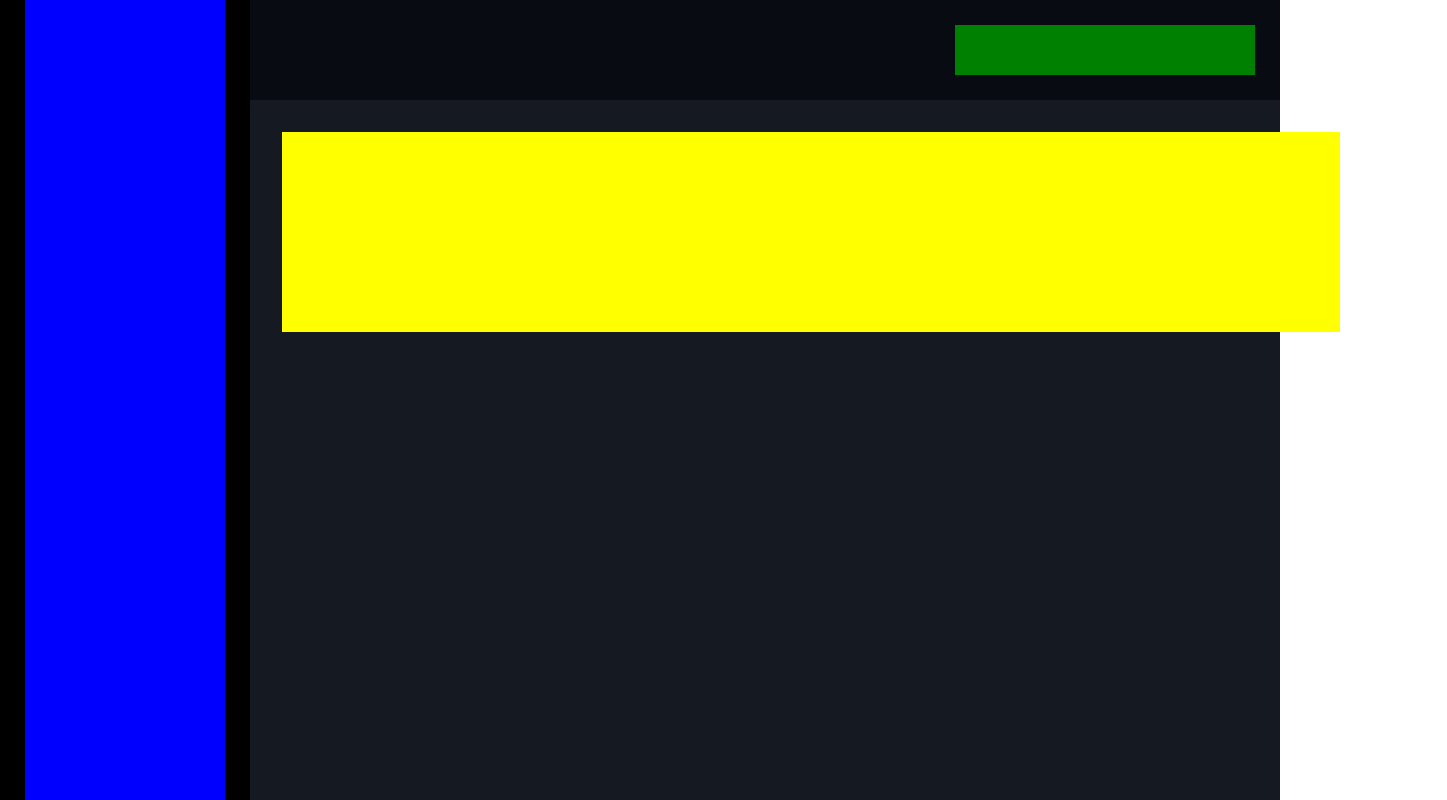
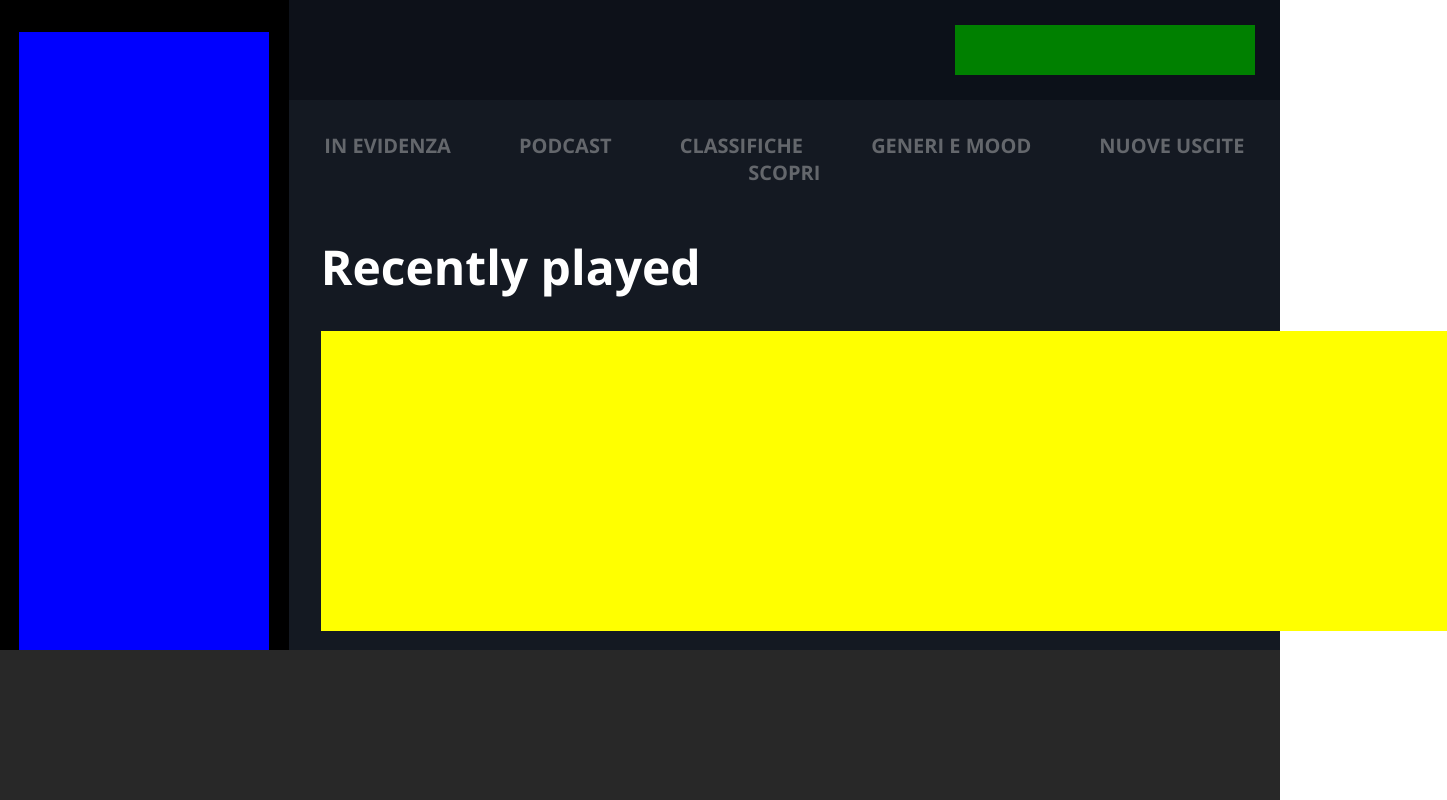
Before and after one commit to FabioVasi/html-css-spotifyweb, a plain HTML site: page index.html in a window 1280 px wide. Shown: the top 800 px of the page, 1447 px wide, since content can reach past the window. Drawn offline with nearby package versions, Linux system fonts and the light colour scheme.

Commit message:
add position

```diff
--- a/asset/css/style.css
+++ b/asset/css/style.css
@@ -12,6 +12,9 @@
     --playlist-color: #a3a3a3;
     --menu-color: #64676c;
     --border-color-menu: #adff2f;
+}
+body{
+    font-family: 'Open Sans', sans-serif;
 }
 /*utilities*/
 .d-flex{
@@ -39,39 +42,51 @@
     width: calc(100% / 12 * 2);
 }
 /*end utilities*/
-
+/*Desktop First*/
 .main-contain{
     width: 100%;
     margin: 0 auto;
 }
+/*header*/
 header{
-    width: 250px;
-    height: 1200px;
+    position: sticky;
+    top: 0;
+    left: 0;
+    width: 300px;
     background-color: #000000;
 }
 .square{
     margin: 0 auto;
-    width: 200px;
-    height: 900px;
+    width: 250px;
+    height: 1000px;
     background-color: blue;
+    margin-top: 2rem;
+    margin-bottom: 1rem;
 }
 .rectangle{
     margin: 0 auto;
-    width: 200px;
-    height: 300px;
+    width: 250px;
+    height: 400px;
     background-color: red;
+    margin-top: 2rem;
+    margin-bottom: 1rem;
 }
+/*Main*/
 main{
     width: calc(100% - 250px);
     background-color: #141922;
 }
+/*Site Header*/
 .site-header{
     height: 100px;
-    background-color: #080b12;
-    text-align: right;
+    background-color: #080b128e;
+    position: sticky;
+    top: 0;
+    right: 0;
     display: flex;
     justify-content: right;
     align-items: center;
+    margin-bottom: 2rem;
 }
 .button{
     margin-right: 25px;
@@ -79,16 +94,39 @@ main{
     height: 50px;
     background-color: green;
 }
+/*Site Main*/
 .site-main{
-    margin: auto;
+    margin: 0 auto;
     width: 100%;
+    text-align: center;
+}
+.music{
+    padding: 0.5rem 2rem;
+    color: #64676c;
+    font-size: 20px;
+    text-decoration: none;
+    font-weight: bold;
+}
+.music:hover{
+    color: #ffffff;
+    border-bottom: 4px solid #adff2f;
+}
+h2{
+    color: #ffffff;
+    font-size: 3rem;
+    margin-top: 3rem;
+    text-align: left;
+    padding-left: 2rem;
 }
 .card{
-    width: 200px;
-    height: 200px;
+    width: 300px;
+    height: 300px;
     background-color: yellow;
 }
 footer{
-    height: 100px;
+    position: sticky;
+    bottom: 0;
+    left: 0;
+    height: 150px;
     background-color: #282828;
 }
--- a/index.html
+++ b/index.html
@@ -3,6 +3,9 @@
 <head>
     <meta charset="UTF-8">
     <meta name="viewport" content="width=device-width, initial-scale=1.0">
+    <link rel="preconnect" href="https://fonts.googleapis.com">
+    <link rel="preconnect" href="https://fonts.gstatic.com" crossorigin>
+    <link href="https://fonts.googleapis.com/css2?family=Open+Sans:wght@300;400;500;600;700;800&display=swap" rel="stylesheet">
     <title>Spotify</title>
     <link rel="stylesheet" href="./asset/css/style.css">
 </head>
@@ -17,12 +20,13 @@
                 <div class="button"></div>
             </div>
             <div class="site-main">
-                <a class="music" href="#"></a>
-                <a class="music" href="#"></a>
-                <a class="music" href="#"></a>
-                <a class="music" href="#"></a>
-                <a class="music" href="#"></a>
-                <a class="music" href="#"></a>
+                <a class="music" href="#">IN EVIDENZA</a>
+                <a class="music" href="#">PODCAST</a>
+                <a class="music" href="#">CLASSIFICHE</a>
+                <a class="music" href="#">GENERI E MOOD</a>
+                <a class="music" href="#">NUOVE USCITE</a>
+                <a class="music" href="#">SCOPRI</a>
+                <h2>Recently played</h2>
                 <div class="row">
                     <div class="col-lg-2">
                         <div class="card"></div>
@@ -43,6 +47,7 @@
                         <div class="card"></div>
                     </div>
                 </div>
+                <h2></h2>
             </div>
         </main>
     </div>
```
